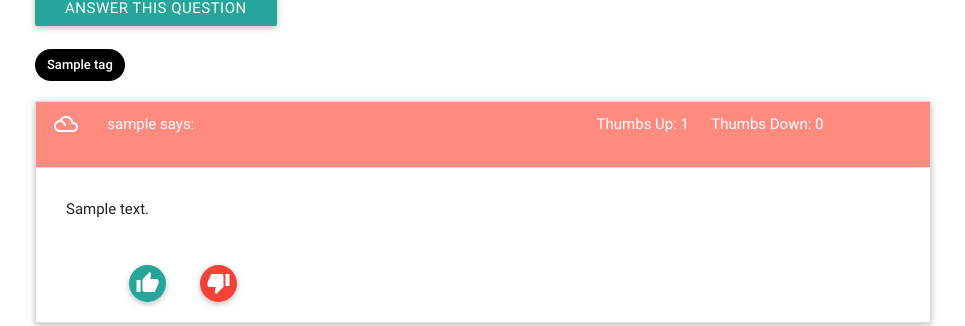
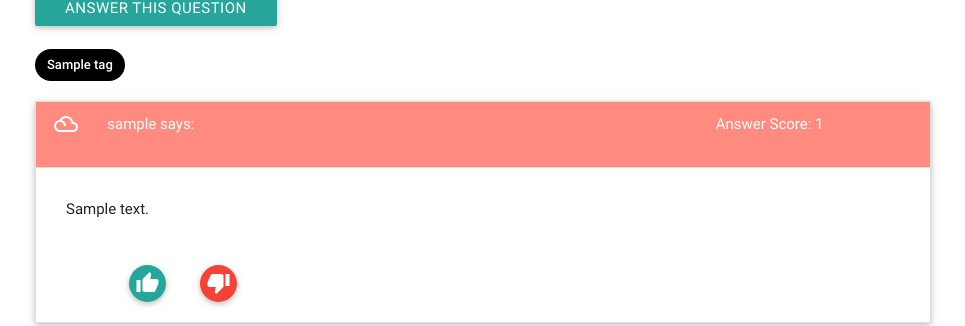
Before and after one commit to zseaborn63/Q_and_A, a Django app: page /questions/1/ in a window 1280 px wide. Shown: the part 362-688 px from the top of the page, without its empty margins (157-1122 px from the left). Run offline with Django 3.2, Linux system fonts and the light colour scheme; tables that the repository leaves empty hold one stand-in row (values such as "Sample post"); some libraries are stand-ins or nearby versions.

Commit message:
Answer shows score

```diff
--- a/Overflow/Q_and_A/templates/Q_and_A/question_detail.html
+++ b/Overflow/Q_and_A/templates/Q_and_A/question_detail.html
@@ -28,7 +28,7 @@
             {% for answer in object.sorted_answers %}
             <li>
               <div class="collapsible-header active red accent-1 white-text"><i class="material-icons">filter_drama</i><div class="row"><div class="col s5 m5 l5" align="left">{{ answer.answerer }} says: </div>
-              <div class="col s2 m3 l5" align="right">Thumbs Up: {{ answer.upvotes }}&nbsp;&nbsp;&nbsp;&nbsp;&nbsp;&nbsp;Thumbs Down: {{ answer.downvotes }}</div>
+              <div class="col s2 m3 l5" align="right">Answer Score: {{ answer.answer_score }}</div>
               </div>
               </div>
               <div class="collapsible-body"><ul><li><p>{{ answer.body }}</p></li></ul>
```
